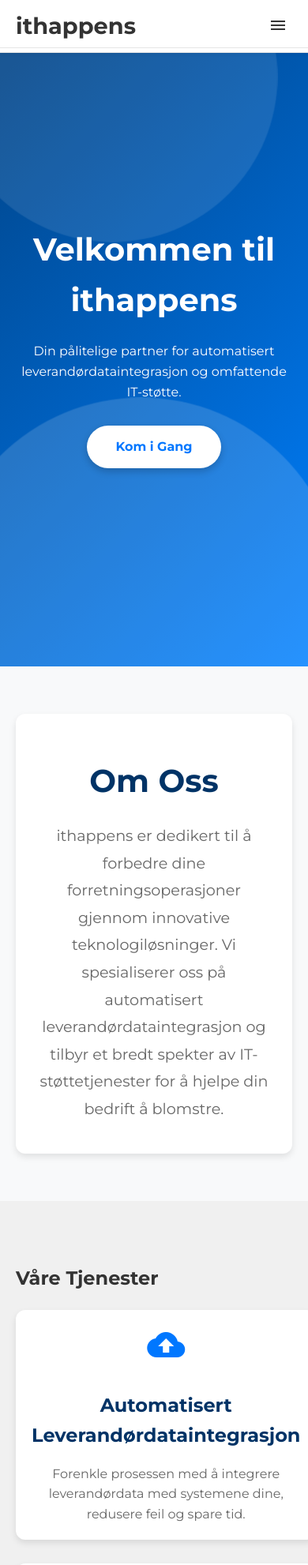
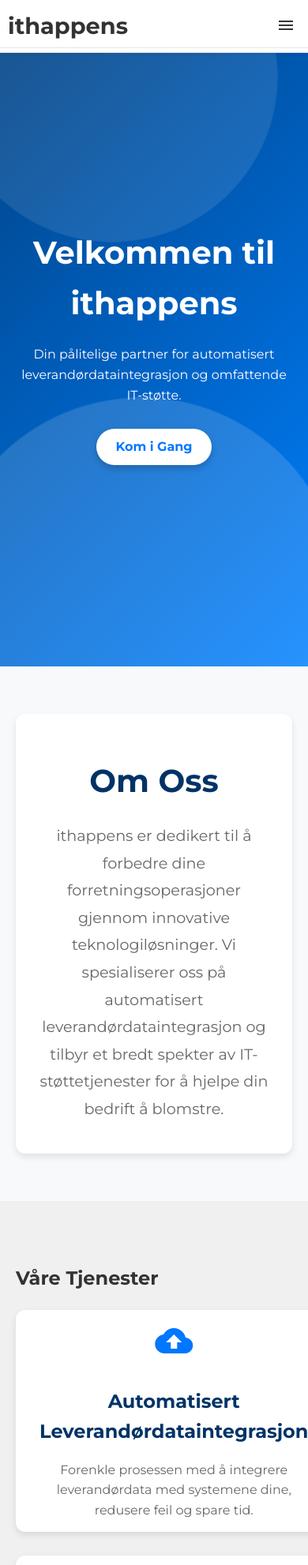
Before and after one commit to henrikfossum/ithappens, a plain HTML site: page index.html in a window 390 px wide. Shown: the top 1982 px of the page at 79% size. Drawn offline with Linux system fonts and the light colour scheme.

Commit message:
Optimized css for mobile

```diff
--- a/styles.css
+++ b/styles.css
@@ -452,6 +452,10 @@ footer {
 
 /* Responsive Design */
 @media (max-width: 768px) {
+    nav {
+        padding: 10px 10px; /* Adjust padding for smaller screens */
+    }
+
     .menu-toggle {
         display: block;
     }
@@ -505,11 +509,23 @@ footer {
         flex-direction: column;
     }
 
-    .service-grid, .pricing-table {
+    .service-grid,
+    .pricing-table {
         grid-template-columns: 1fr;
+    }
+
+    .service-item,
+    .pricing-option {
+        width: 100%;
+        padding: 15px;
     }
 
     form {
         margin-bottom: 20px;
     }
+
+    .cta-button {
+        font-size: 1rem;
+        padding: 10px 24px;
+    }
 }
```
